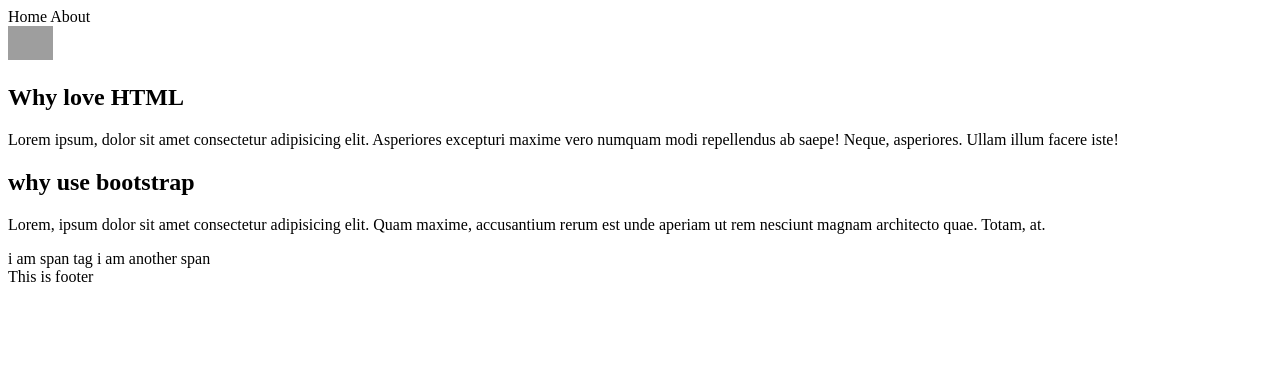
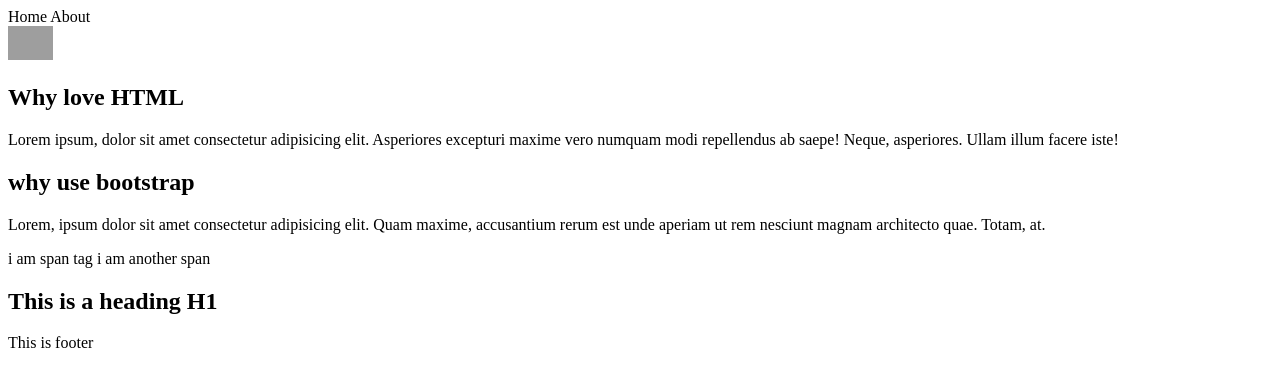
Before and after one commit to anjaliJ2022/html_css, a plain HTML site: page chapter3.html/index.html in a window 1280 px wide. Drawn offline with Linux system fonts and the light colour scheme; grey boxes are pictures that could not be loaded.

Commit message:
test commit

```diff
--- a/chapter3.html/index.html
+++ b/chapter3.html/index.html
@@ -34,6 +34,7 @@
         i am another span
     </span>
      </section>
+     <article> <h1>This is a heading H1</h1></article>
 </main>
 <footer>This is footer</footer>
 </body>
```
